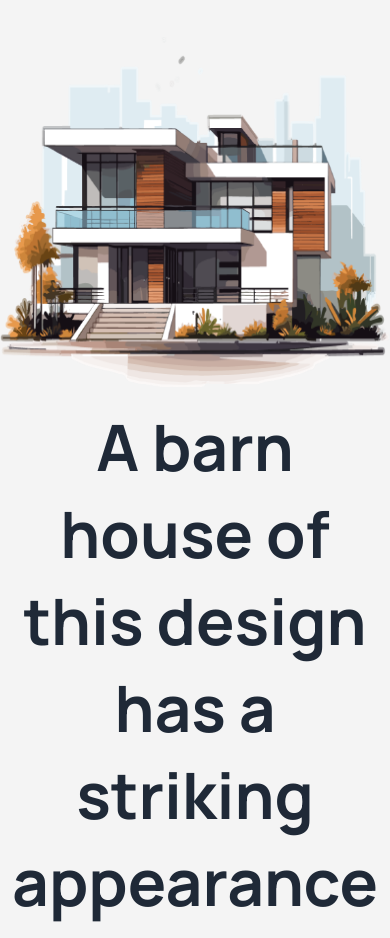
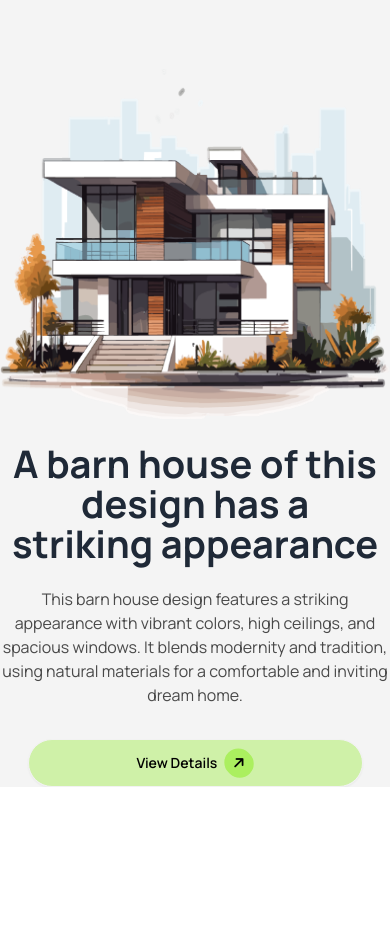
Before and after one commit to Razkkhan/assignment-three, a plain HTML site: page index.html in a window 390 px wide. Shown: the part 83-1021 px from the top of the page. After the commit the page ends 870 px from the top, so only its background shows below. Drawn offline with nearby package versions, Linux system fonts and the light colour scheme; a web font is replaced by a local one.

Commit message:
banner section responsive

```diff
--- a/index.html
+++ b/index.html
@@ -84,17 +84,28 @@
     </header>
     <!-- main section -->
     <main>
-        <div class="text-center mt-8">
-            <img src="assets/banner.png" alt="Description of the image"
-                class="mx-auto mb-4 static w-[571.17px] h-[350px] flex-none order-0 flex-grow-0 my-6" />
-            <h1 class="text-4xl font-bold text-[64px] leading-[87px] tracking-normal text-center">A barn
-                house of this design has a <br> striking appearance</h1>
-            <p class="mt-4 text-[#494949]">This barn house design features a striking appearance with vibrant colors,
-                high ceilings, and spacious windows. It blends modernity and tradition, <br> using natural materials for
-                a
-                comfortable and inviting dream home.</p>
-            <a class="btn bg-[#ABEF5F80] text-black rounded-3xl">View Details<i
-                    class="fa-solid fa-arrow-right text-black bg-[#ABEF5F] rounded-full p-2 -rotate-45"></i></a>
+        <div class="text-center mt-8 ">
+            <div class="pt-2">
+                <img src="assets/banner.png" alt="Description of the image"
+                    class="mx-auto mb-4 static w-[571.17px] h-[350px] flex-none order-0 flex-grow-0 my-6" />
+            </div>
+            <div class="pt-2">
+                <h1 class="text-4xl font-bold lg:text-[64px] text-[38px] lg:leading-[87px] tracking-normal text-center">
+                    A
+                    barn
+                    house of this design has a <br> striking appearance</h1>
+                <p class="mt-4 pt-2 text-[#494949]">This barn house design features a striking appearance with vibrant
+                    colors,
+                    high ceilings, and spacious windows. It blends modernity and tradition, <br> using natural materials
+                    for
+                    a
+                    comfortable and inviting dream home.</p>
+            </div>
+            <div class="pt-8">
+                <a class="btn bg-[#ABEF5F80] text-black rounded-3xl lg:w-48 w-[335px]
+            ">View Details<i
+                        class="fa-solid fa-arrow-right text-black bg-[#ABEF5F] rounded-full  p-2 -rotate-45"></i></a>
+            </div>
         </div>
 
     </main>
```
